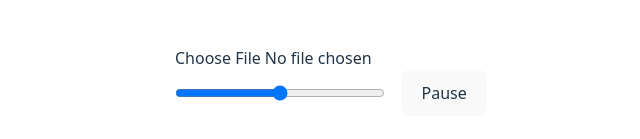
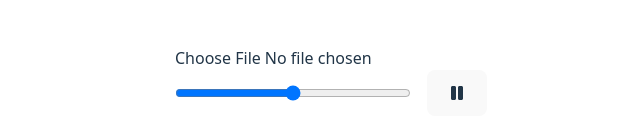
Before and after one commit to mariuspatrick/music-visualiser-app, a React (Vite) app: page / in a window 1280 px wide. Shown: the part 319-458 px from the top of the page, without its empty margins (309-949 px from the left). Built offline with nearby package versions, Linux system fonts and the light colour scheme.

Commit message:
set up fontAwesome icons

```diff
--- a/package.json
+++ b/package.json
@@ -10,6 +10,8 @@
     "preview": "vite preview"
   },
   "dependencies": {
+    "@fortawesome/free-solid-svg-icons": "^7.1.0",
+    "@fortawesome/react-fontawesome": "^3.1.1",
     "@tailwindcss/vite": "^4.1.18",
     "react": "^19.2.0",
     "react-dom": "^19.2.0",
--- a/src/MusicPlayer.tsx
+++ b/src/MusicPlayer.tsx
@@ -1,5 +1,7 @@
 import { useRef } from "react";
 import { useAudioPlayer } from "./hooks/useAudioPlayer";
+import { FontAwesomeIcon } from "@fortawesome/react-fontawesome";
+import { faPlay, faPause } from "@fortawesome/free-solid-svg-icons";
 
 type ReactChangeEvent = React.ChangeEvent<HTMLInputElement>;
 
@@ -69,7 +71,12 @@
   return (
     <>
       <div>
-        <input type="file" accept="audio/*" onChange={handleSongUpload} />
+        <input
+          type="file"
+          accept="audio/*"
+          onChange={handleSongUpload}
+          className="cursor-pointer"
+        />
         {hasStarted && <p>Audio Engine Ready</p>}
         <div className="flex justify-between items-center gap-4">
           <input
@@ -80,7 +87,15 @@
             className="flex-1"
             onChange={handleVolumeChange}
           />
-          <button onClick={handlePause}>{isPaused ? "Play" : "Pause"}</button>
+
+          {isPaused}
+          <button onClick={handlePause}>
+            {isPaused ? (
+              <FontAwesomeIcon icon={faPlay} />
+            ) : (
+              <FontAwesomeIcon icon={faPause} />
+            )}
+          </button>
         </div>
       </div>
     </>
```
Also changed, not shown: 1 other file (tests, documents, lock files or other folders).
